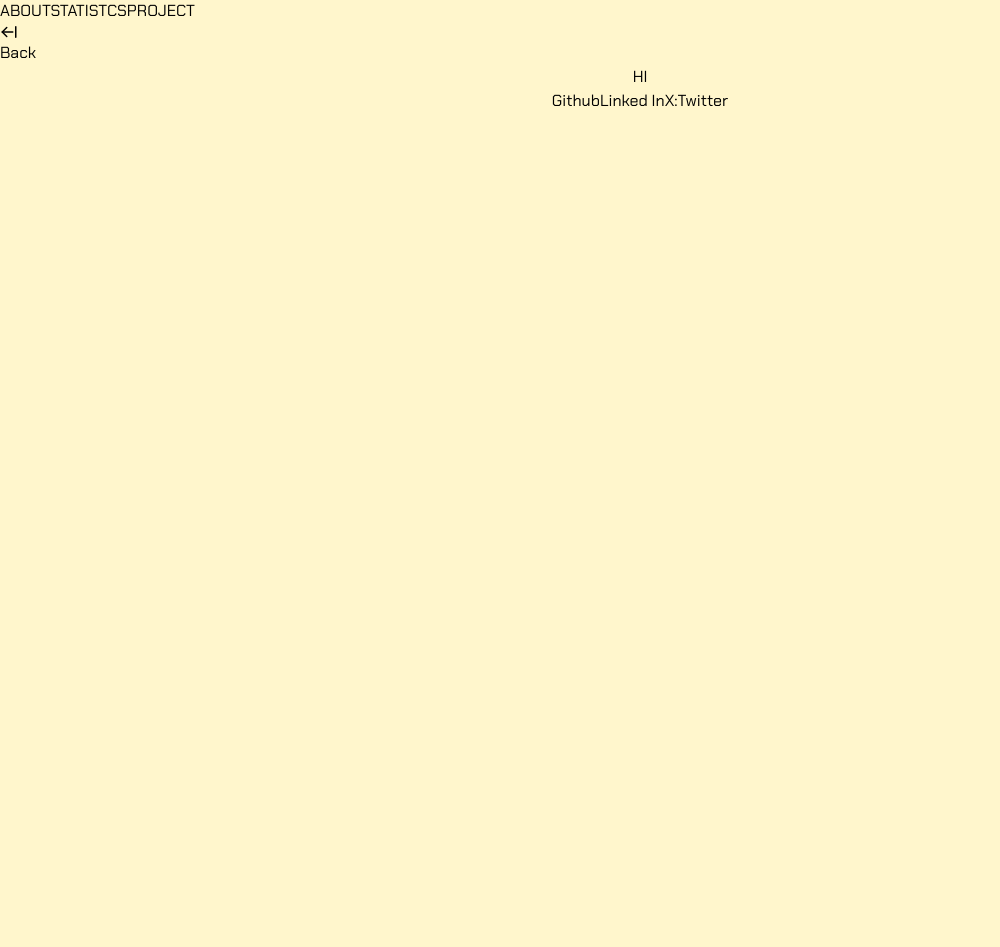
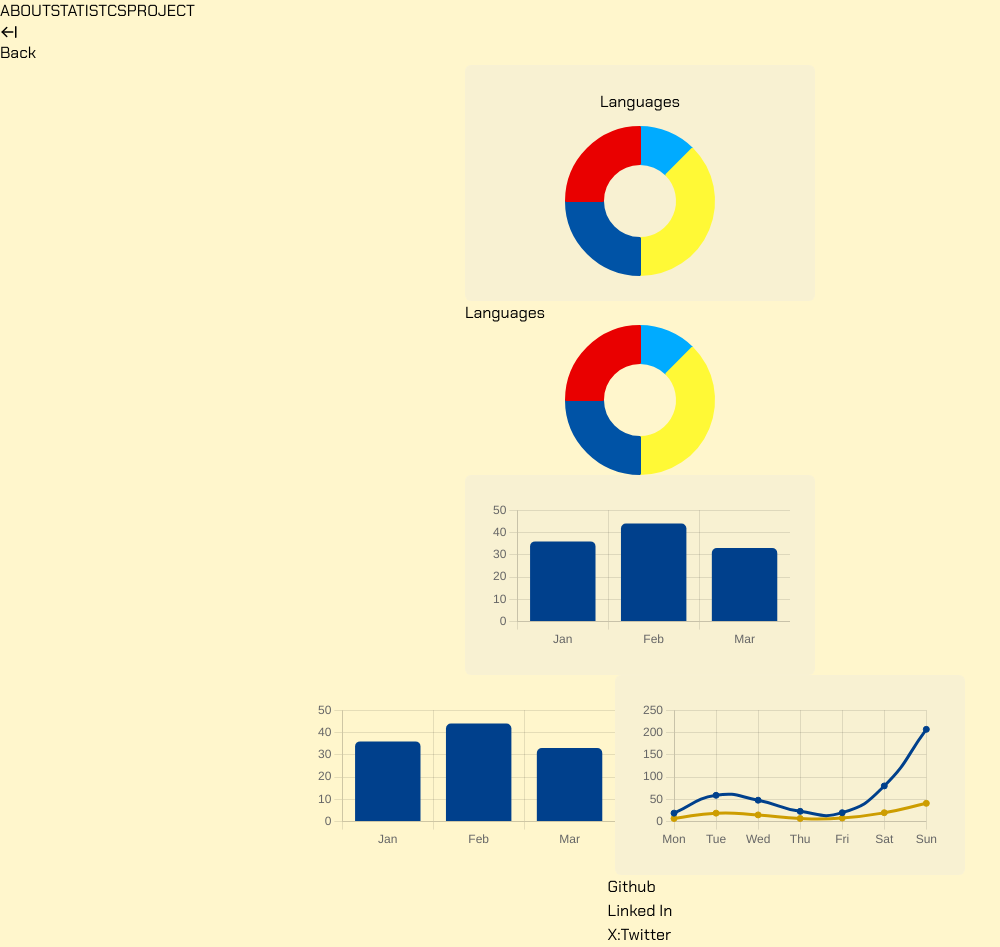
Before and after one commit to SneakyBuzZ/My-Portfolio, a React (Vite) app: page /bio/stats in a window 1280 px wide. Shown: the part 160-1107 px from the top of the page, without its empty margins (0-1000 px from the left). Before the commit the page ends 800 px from the top, so only its background shows below. Built offline with nearby package versions, Linux system fonts and the light colour scheme; a web font is replaced by a local one.

Commit message:
StatsPage designed

```diff
--- a/package.json
+++ b/package.json
@@ -10,9 +10,11 @@
     "preview": "vite preview"
   },
   "dependencies": {
+    "chart.js": "^4.4.2",
     "framer-motion": "^11.0.23",
     "lucide-react": "^0.363.0",
     "react": "^18.2.0",
+    "react-chartjs-2": "^5.2.0",
     "react-dom": "^18.2.0",
     "react-router-dom": "^6.22.3"
   },
--- /dev/null
+++ b/src/components/BarComp.tsx
@@ -0,0 +1,36 @@
+import { Chart as ChartJS, defaults, registerables } from "chart.js";
+import { Chart } from "react-chartjs-2";
+ChartJS.register(...registerables);
+import { Bar } from "react-chartjs-2";
+
+defaults.maintainAspectRatio = false;
+defaults.responsive = true;
+
+function BarComp() {
+  if (false) {
+    console.log(Chart);
+  }
+  return (
+    <>
+      {" "}
+      <Bar
+        data={{
+          labels: ["Jan", "Feb", "Mar"],
+          datasets: [
+            {
+              label: "Contributions",
+              data: [36, 44, 33],
+              backgroundColor: ["#00408C"],
+              borderRadius: 5,
+            },
+          ],
+        }}
+        options={{
+          plugins: { legend: { display: false } },
+        }}
+      />
+    </>
+  );
+}
+
+export default BarComp;
--- /dev/null
+++ b/src/components/DoughnutComp.tsx
@@ -0,0 +1,34 @@
+import { Chart as ChartJS, defaults, registerables } from "chart.js";
+import { Chart } from "react-chartjs-2";
+ChartJS.register(...registerables);
+import { Doughnut } from "react-chartjs-2";
+
+defaults.maintainAspectRatio = false;
+defaults.responsive = true;
+
+function DoughnutComp() {
+  if (false) {
+    console.log(Chart);
+  }
+  return (
+    <>
+      {" "}
+      <Doughnut
+        data={{
+          labels: ["Typescript", "Javascript", "Python", "Java"],
+          datasets: [
+            {
+              label: "A",
+              data: [10, 30, 20, 20],
+              backgroundColor: ["#00ABFF", "#FFF936", "#0053A6", "#E90000"],
+              borderColor: ["#00ABFF", "#FFF936", "#0053A6", "#E90000"],
+            },
+          ],
+        }}
+        options={{ plugins: { legend: { display: false } } }}
+      />
+    </>
+  );
+}
+
+export default DoughnutComp;
--- /dev/null
+++ b/src/components/LineComp.tsx
@@ -0,0 +1,45 @@
+import { Chart as ChartJS, defaults, registerables } from "chart.js";
+import { Chart } from "react-chartjs-2";
+ChartJS.register(...registerables);
+import { Line } from "react-chartjs-2";
+
+defaults.maintainAspectRatio = false;
+defaults.responsive = true;
+
+import weeklyData from "../data/weeklyData.json";
+
+function LineComp() {
+  if (false) {
+    console.log(Chart);
+  }
+  return (
+    <>
+      {" "}
+      <Line
+        data={{
+          labels: weeklyData.map((data) => data.label),
+          datasets: [
+            {
+              label: "Hours",
+              data: weeklyData.map((data) => data.hours),
+              backgroundColor: "#00408C",
+              borderColor: "#00408C",
+            },
+            {
+              label: "Contribution",
+              data: weeklyData.map((data) => data.contributions),
+              backgroundColor: "#CD9D00",
+              borderColor: "#CD9D00",
+            },
+          ],
+        }}
+        options={{
+          elements: { line: { tension: 0.5 } },
+          plugins: { legend: { display: false } },
+        }}
+      />
+    </>
+  );
+}
+
+export default LineComp;
--- a/src/components/StatsComp.tsx
+++ b/src/components/StatsComp.tsx
@@ -1,14 +1,34 @@
+import { DoughnutComp, LineComp, BarComp } from ".";
+
 function StatsComp() {
   return (
     <>
-      <div className="w-full bg-gray-200 flex flex-wrap p-4 gap-2 ">
-        <div className="w-full flex flex-row gap-2">
-          <div className="h-44 w-2/5 rounded-md bg-gray-400 center-in-flex-row"></div>
-          <div className="h-44 w-3/5 rounded-md bg-gray-400 center-in-flex-row">
-            HI
+      <div className="h-[35rem] bg-white p-5 md:p-10 center-in-flex-col gap-2">
+        <div className="w-full h-1/2 flex flex-row gap-2">
+          <div className="lg:w-1/3 w-1/2 h-56 md:h-full hover-effect-white center-in-flex-col">
+            <h1>Languages</h1>
+            <div className="size-44">
+              <DoughnutComp />
+            </div>
+          </div>
+          <div className="lg:w-1/3 hidden h-56 md:h-full lg:flex lg:flex-col justify-center items-center gap-3 p-4 bg-[#e1e1e141] border border-[#ffffff09] hover:border-[#3535353a] rounded-md">
+            <h1>Languages</h1>
+            <div className="size-44">
+              <DoughnutComp />
+            </div>
+          </div>
+          <div className="lg:w-1/3 w-1/2 h-56 md:h-full hover-effect-white center-in-flex-col">
+            <BarComp />
           </div>
         </div>
-        <div className="h-44 w-full rounded-md bg-gray-400 center-in-flex-row"></div>
+        <div className="h-1/2 center-in-flex-row w-full gap-2">
+          <div className="md:w-2/5 h-full hidden md:flex md:flex-col justify-center items-center gap-3 p-4 bg-[#e1e1e141] border border-[#ffffff09] hover:border-[#3535353a] rounded-md ">
+            <BarComp />
+          </div>
+          <div className="md:w-3/5 w-full h-full hover-effect-white center-in-flex-col">
+            <LineComp />
+          </div>
+        </div>
       </div>
     </>
   );
--- a/src/components/index.ts
+++ b/src/components/index.ts
@@ -1,4 +1,7 @@
 import StatsComp from "./StatsComp";
 import TechstackComp from "./TechstackComp";
+import LineComp from "./LineComp";
+import BarComp from "./BarComp";
+import DoughnutComp from "./DoughnutComp";
 
-export { StatsComp, TechstackComp };
+export { StatsComp, TechstackComp, LineComp, BarComp, DoughnutComp };
--- /dev/null
+++ b/src/data/weeklyData.json
@@ -0,0 +1,37 @@
+[
+    {
+        "label": "Mon",
+        "contributions": 7,
+        "hours": 19
+    },
+    {
+        "label": "Tue",
+        "contributions": 19,
+        "hours": 59
+    },
+    {
+        "label": "Wed",
+        "contributions": 15,
+        "hours": 48
+    },
+    {
+        "label": "Thu",
+        "contributions": 7,
+        "hours": 23
+    },
+    {
+        "label": "Fri",
+        "contributions": 8,
+        "hours": 20
+    },
+    {
+        "label": "Sat",
+        "contributions": 20,
+        "hours": 80
+    },
+    {
+        "label": "Sun",
+        "contributions": 41,
+        "hours": 207
+    }
+]
--- a/src/index.css
+++ b/src/index.css
@@ -69,3 +69,7 @@ body {
 .center-in-flex-col {
     @apply flex flex-col justify-center items-center
 }
+
+.hover-effect-white {
+    @apply bg-[#e1e1e141] border border-[#ffffff09] hover:border-[#3535353a] rounded-md p-6 gap-3
+}
--- a/src/pages/BioPage.tsx
+++ b/src/pages/BioPage.tsx
@@ -62,7 +62,7 @@ function BioPage() {
           <div className="size-full p-5 md:p-10 lg:px-28">
             <Outlet />
           </div>
-          <div className="w-full center-in-flex-row gap-5 h-16 ">
+          <div className="w-full flex items-center lg:justify-start justify-center gap-5 h-16 px-10 text-lg text-[#002A6A]">
             <h1>Github</h1>
             <h1>Linked In</h1>
             <h1>X:Twitter</h1>
--- a/src/pages/StatsPage.tsx
+++ b/src/pages/StatsPage.tsx
@@ -1,13 +1,13 @@
-import { StatsComp } from "../components"
+import { StatsComp } from "../components";
 
 function StatsPage() {
   return (
     <>
-    <div className="w-full h-full p-2 flex justify-center items-center md:w-4/6">
-    <StatsComp />
-    </div>
+      <div className=" h-full">
+        <StatsComp />
+      </div>
     </>
-  )
+  );
 }
 
-export default StatsPage
+export default StatsPage;
```
Also changed, not shown: 1 other file (tests, documents, lock files or other folders).
